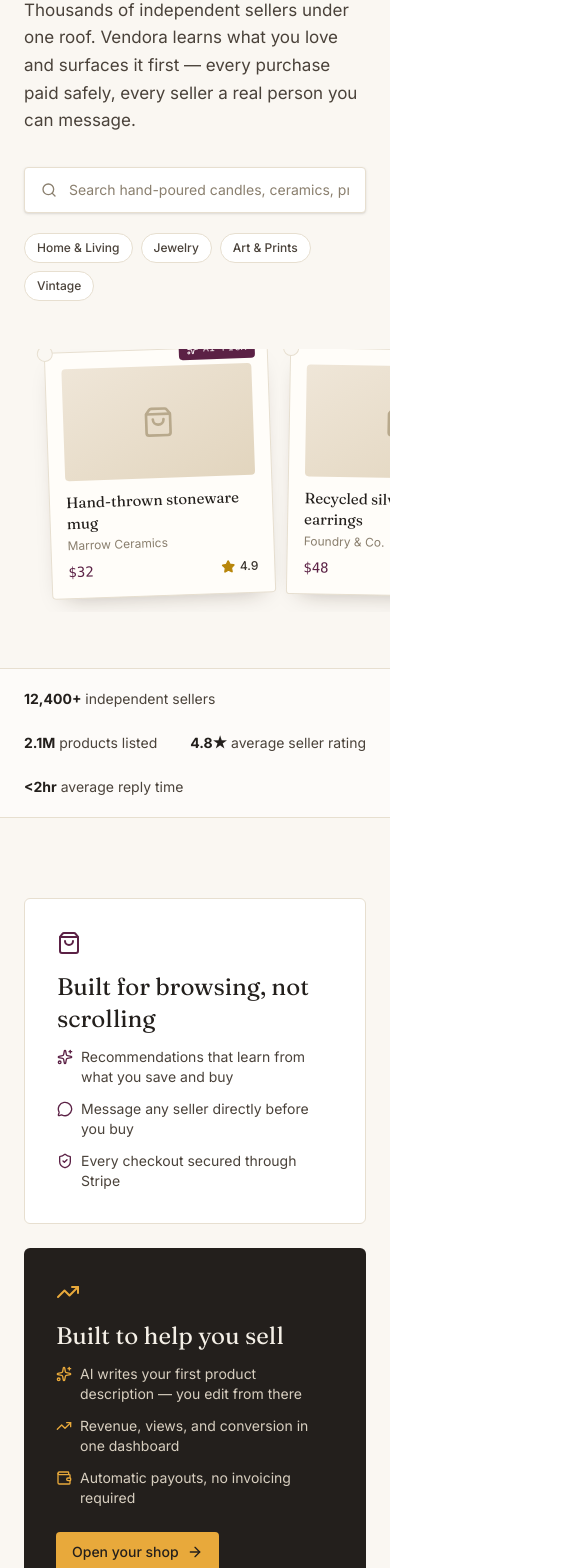
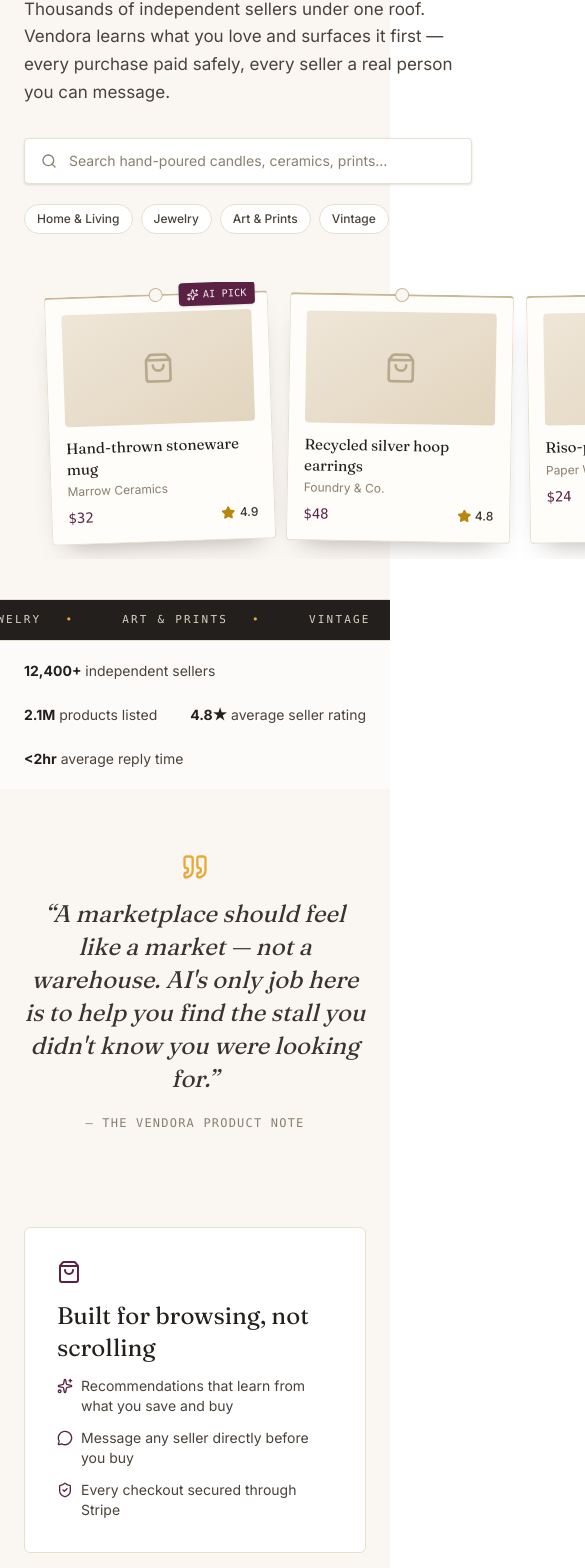
Before and after one commit to ShayaanAkram-1122/Multi-Vendor-Marketplace, a React (Vite) app in the folder client/: page / in a window 390 px wide. Shown: the part 289-1857 px from the top of the page, 585 px wide, since content can reach past the window. Built offline with nearby package versions, Linux system fonts and the light colour scheme.

Commit message:
Added landing page to the project

```diff
--- a/client/src/pages/LandingPage.jsx
+++ b/client/src/pages/LandingPage.jsx
@@ -1,10 +1,29 @@
-import { useState, useMemo } from 'react'
+import { useState, useMemo, useRef, useEffect } from 'react'
 import {
   Search, Sparkles, ShoppingBag, MessageCircle, Star, ShieldCheck,
   TrendingUp, ArrowRight, Menu, X, Heart, BadgeCheck, Wallet, Bell,
+  Quote, ChevronRight,
 } from 'lucide-react'
 
-const FONT_IMPORT = `@import url('https://fonts.googleapis.com/css2?family=Fraunces:opsz,wght@9..144,400;9..144,500;9..144,600;9..144,700&family=Inter:wght@400;500;600;700&family=IBM+Plex+Mono:wght@400;500&display=swap');`
+const GLOBAL_CSS = `
+@import url('https://fonts.googleapis.com/css2?family=Fraunces:opsz,wght@9..144,400;9..144,500;9..144,600;9..144,700&family=Inter:wght@400;500;600;700&family=IBM+Plex+Mono:wght@400;500&display=swap');
+
+@keyframes marquee { from { transform: translateX(0); } to { transform: translateX(-50%); } }
+.marquee-track { animation: marquee 28s linear infinite; }
+@media (prefers-reduced-motion: reduce) { .marquee-track { animation: none; } }
+
+.reveal { opacity: 0; transform: translateY(18px); transition: opacity .6s ease, transform .6s ease; }
+.reveal.is-visible { opacity: 1; transform: translateY(0); }
+@media (prefers-reduced-motion: reduce) { .reveal { opacity: 1; transform: none; transition: none; } }
+
+.grain::before {
+  content: "";
+  position: absolute; inset: 0;
+  background-image: radial-gradient(rgba(35,31,28,0.045) 1px, transparent 1px);
+  background-size: 3px 3px;
+  pointer-events: none;
+}
+`
 
 const CATEGORIES = ['All', 'Home & Living', 'Jewelry', 'Art & Prints', 'Vintage', 'Wellness', 'Stationery']
 
@@ -20,10 +39,44 @@ const PRODUCTS = [
 ]
 
 const TESTIMONIALS = [
-  { quote: "Vendora recommended a print shop I'd never have found on my own — it's now three of my favorite things on the wall.", name: 'Priya N.', role: 'Buyer since 2024' },
+  { quote: "Vendora recommended a print shop I'd never have found on my own — three of my favorite things on the wall came from there.", name: 'Priya N.', role: 'Buyer since 2024' },
   { quote: 'The AI description tool turned my rambling notes into copy that actually sells. My views doubled the first week.', name: 'Tomás R.', role: 'Seller, Late Bloom Vintage' },
   { quote: 'Payouts land on time, every time, and buyers message me directly instead of guessing at sizing.', name: 'Aisha K.', role: 'Seller, Hollow Creek Apothecary' },
 ]
+
+function Reveal({ children, className = '', delay = 0 }) {
+  const ref = useRef(null)
+  const [visible, setVisible] = useState(false)
+
+  useEffect(() => {
+    const node = ref.current
+    if (!node || typeof IntersectionObserver === 'undefined') {
+      setVisible(true)
+      return
+    }
+    const obs = new IntersectionObserver(
+      ([entry]) => {
+        if (entry.isIntersecting) {
+          setVisible(true)
+          obs.disconnect()
+        }
+      },
+      { threshold: 0.15 },
+    )
+    obs.observe(node)
+    return () => obs.disconnect()
+  }, [])
+
+  return (
+    <div
+      ref={ref}
+      className={`reveal ${visible ? 'is-visible' : ''} ${className}`}
+      style={{ transitionDelay: `${delay}ms` }}
+    >
+      {children}
+    </div>
+  )
+}
 
 function StarRow({ rating }) {
   return (
@@ -36,10 +89,10 @@ function StarRow({ rating }) {
 
 function TicketCard({ product }) {
   return (
-    <div className={`relative shrink-0 w-56 bg-[#FFFDF9] border border-[#E7DFD0] rounded-sm shadow-[0_10px_24px_-14px_rgba(43,25,12,0.35)] p-4 ${product.tilt} hover:rotate-0 transition-transform duration-300`}>
-      <div className="absolute -top-2 -left-2 w-4 h-4 rounded-full bg-[#FAF7F2] border border-[#E7DFD0]" />
+    <div className={`relative shrink-0 w-56 bg-[#FFFDF9] border border-[#E7DFD0] border-t-2 border-t-dashed border-t-[#C9B896] rounded-sm shadow-[0_14px_28px_-16px_rgba(43,25,12,0.4)] p-4 ${product.tilt} hover:rotate-0 hover:-translate-y-1 transition-all duration-300`}>
+      <div className="absolute -top-2 left-1/2 -translate-x-1/2 w-3.5 h-3.5 rounded-full bg-[#FAF7F2] border border-[#C9B896]" />
       {product.aiPick && (
-        <div className="absolute -top-3 right-3 bg-[#5B2145] text-[#F4E9EE] text-[10px] font-mono tracking-wide uppercase px-2 py-1 rounded-sm flex items-center gap-1">
+        <div className="absolute -top-3 right-3 bg-[#5B2145] text-[#F4E9EE] text-[10px] font-mono tracking-wide uppercase px-2 py-1 rounded-sm flex items-center gap-1 shadow-sm">
           <Sparkles className="w-3 h-3" /> AI Pick
         </div>
       )}
@@ -60,6 +113,7 @@ export default function LandingPage() {
   const [menuOpen, setMenuOpen] = useState(false)
   const [category, setCategory] = useState('All')
   const [query, setQuery] = useState('')
+  const [subscribed, setSubscribed] = useState(false)
 
   const filtered = useMemo(() => {
     return PRODUCTS.filter((p) => {
@@ -69,9 +123,11 @@ export default function LandingPage() {
     })
   }, [category, query])
 
+  const marqueeItems = [...CATEGORIES.slice(1), ...CATEGORIES.slice(1)]
+
   return (
     <div className="min-h-screen bg-[#FAF7F2] text-[#231F1C]" style={{ fontFamily: "'Inter', sans-serif" }}>
-      <style>{FONT_IMPORT}</style>
+      <style>{GLOBAL_CSS}</style>
 
       <header className="sticky top-0 z-50 bg-[#FAF7F2]/90 backdrop-blur border-b border-[#E7DFD0]">
         <div className="max-w-6xl mx-auto px-6 py-4 flex items-center justify-between">
@@ -82,18 +138,20 @@ export default function LandingPage() {
             <span className="font-['Fraunces'] font-semibold text-lg tracking-tight">Vendora</span>
           </div>
           <nav className="hidden md:flex items-center gap-8 text-sm text-[#4A423A]">
-            <a href="#shop" className="hover:text-[#5B2145] transition-colors">Shop</a>
-            <a href="#ai" className="hover:text-[#5B2145] transition-colors">How AI helps</a>
-            <a href="#sell" className="hover:text-[#5B2145] transition-colors">Sell on Vendora</a>
-            <a href="#stories" className="hover:text-[#5B2145] transition-colors">Stories</a>
+            {[['Shop', '#shop'], ['How AI helps', '#ai'], ['Sell on Vendora', '#sell'], ['Stories', '#stories']].map(([label, href]) => (
+              <a key={href} href={href} className="relative group py-1">
+                {label}
+                <span className="absolute left-0 -bottom-0.5 h-px w-0 bg-[#5B2145] transition-all duration-300 group-hover:w-full" />
+              </a>
+            ))}
           </nav>
           <div className="hidden md:flex items-center gap-3">
-            <button type="button" className="text-sm text-[#4A423A] hover:text-[#5B2145] transition-colors">Log in</button>
-            <button type="button" className="text-sm bg-[#5B2145] text-[#F4E9EE] px-4 py-2 rounded-sm hover:bg-[#471735] transition-colors">
+            <button type="button" className="text-sm text-[#4A423A] hover:text-[#5B2145] transition-colors focus-visible:outline focus-visible:outline-2 focus-visible:outline-[#5B2145] rounded-sm px-1">Log in</button>
+            <button type="button" className="text-sm bg-[#5B2145] text-[#F4E9EE] px-4 py-2 rounded-sm hover:bg-[#471735] transition-colors focus-visible:outline focus-visible:outline-2 focus-visible:outline-offset-2 focus-visible:outline-[#5B2145]">
               Start shopping
             </button>
           </div>
-          <button type="button" className="md:hidden" onClick={() => setMenuOpen(!menuOpen)} aria-label="Toggle menu">
+          <button type="button" className="md:hidden focus-visible:outline focus-visible:outline-2 focus-visible:outline-[#5B2145] rounded-sm" onClick={() => setMenuOpen(!menuOpen)} aria-label="Toggle menu" aria-expanded={menuOpen}>
             {menuOpen ? <X className="w-5 h-5" /> : <Menu className="w-5 h-5" />}
           </button>
         </div>
@@ -108,12 +166,12 @@ export default function LandingPage() {
         )}
       </header>
 
-      <section className="max-w-6xl mx-auto px-6 pt-16 pb-14 grid md:grid-cols-2 gap-12 items-center">
-        <div>
+      <section className="max-w-6xl mx-auto px-6 pt-16 pb-10 grid md:grid-cols-2 gap-12 items-center">
+        <Reveal>
           <div className="inline-flex items-center gap-2 font-mono text-[11px] uppercase tracking-widest text-[#5B2145] bg-[#F1E4EA] px-3 py-1.5 rounded-full mb-6">
             <Sparkles className="w-3.5 h-3.5" /> Multi-vendor · AI-matched
           </div>
-          <h1 className="font-['Fraunces'] text-[42px] sm:text-[52px] leading-[1.05] tracking-tight mb-5">
+          <h1 className="font-['Fraunces'] text-[42px] sm:text-[54px] leading-[1.04] tracking-tight mb-5">
             Shop small.<br />Matched by <span className="italic text-[#5B2145]">AI</span>.
           </h1>
           <p className="text-[#4A423A] text-[17px] leading-relaxed max-w-md mb-8">
@@ -121,15 +179,16 @@ export default function LandingPage() {
             surfaces it first — every purchase paid safely, every seller a real person you can message.
           </p>
 
-          <div className="flex items-center bg-white border border-[#E7DFD0] rounded-sm shadow-sm px-4 py-3 mb-5 max-w-md">
+          <label className="flex items-center bg-white border border-[#E7DFD0] rounded-sm shadow-sm px-4 py-3 mb-5 max-w-md focus-within:border-[#5B2145] transition-colors">
             <Search className="w-4 h-4 text-[#8A7F6E] shrink-0" />
+            <span className="sr-only">Search products</span>
             <input
               value={query}
               onChange={(e) => setQuery(e.target.value)}
               placeholder="Search hand-poured candles, ceramics, prints…"
               className="ml-3 flex-1 outline-none text-sm bg-transparent placeholder:text-[#8A7F6E]"
             />
-          </div>
+          </label>
 
           <div className="flex flex-wrap gap-2">
             {CATEGORIES.slice(1, 5).map((c) => (
@@ -137,20 +196,32 @@ export default function LandingPage() {
                 key={c}
                 type="button"
                 onClick={() => { setCategory(c); document.getElementById('shop')?.scrollIntoView({ behavior: 'smooth' }) }}
-                className="text-xs font-medium text-[#4A423A] bg-white border border-[#E7DFD0] px-3 py-1.5 rounded-full hover:border-[#5B2145] hover:text-[#5B2145] transition-colors"
+                className="text-xs font-medium text-[#4A423A] bg-white border border-[#E7DFD0] px-3 py-1.5 rounded-full hover:border-[#5B2145] hover:text-[#5B2145] transition-colors focus-visible:outline focus-visible:outline-2 focus-visible:outline-[#5B2145]"
               >
                 {c}
               </button>
             ))}
           </div>
+        </Reveal>
+
+        <Reveal delay={120}>
+          <div className="flex gap-4 overflow-x-auto pb-4 md:pb-0 md:flex-wrap md:justify-end -mr-6 md:mr-0 pl-6 md:pl-0 pt-3">
+            {PRODUCTS.slice(0, 4).map((p) => <TicketCard key={p.id} product={p} />)}
+          </div>
+        </Reveal>
+      </section>
+
+      <div className="border-y border-[#E7DFD0] bg-[#231F1C] overflow-hidden">
+        <div className="flex whitespace-nowrap py-3 marquee-track w-max">
+          {marqueeItems.map((c, i) => (
+            <span key={`${c}-${i}`} className="font-mono text-[11px] uppercase tracking-[0.2em] text-[#D8CFC0] px-6 flex items-center gap-6">
+              {c} <span className="text-[#E8A93B]">•</span>
+            </span>
+          ))}
+        </div>
       </div>
 
-        <div className="flex gap-4 overflow-x-auto pb-4 md:pb-0 md:flex-wrap md:justify-end -mr-6 md:mr-0 pl-6 md:pl-0">
-          {PRODUCTS.slice(0, 4).map((p) => <TicketCard key={p.id} product={p} />)}
-        </div>
-      </section>
-
-      <section className="border-y border-[#E7DFD0] bg-white/60">
+      <section className="bg-white/60">
         <div className="max-w-6xl mx-auto px-6 py-5 flex flex-wrap items-center justify-between gap-6 text-sm text-[#4A423A]">
           <span><strong className="text-[#231F1C]">12,400+</strong> independent sellers</span>
           <span><strong className="text-[#231F1C]">2.1M</strong> products listed</span>
@@ -159,8 +230,20 @@ export default function LandingPage() {
         </div>
       </section>
 
-      <section className="max-w-6xl mx-auto px-6 py-20 grid md:grid-cols-2 gap-6">
-        <div className="bg-white border border-[#E7DFD0] rounded-md p-8">
+      <Reveal>
+        <section className="max-w-3xl mx-auto px-6 py-16 text-center">
+          <Quote className="w-7 h-7 text-[#E8A93B] mx-auto mb-4" />
+          <p className="font-['Fraunces'] italic text-2xl sm:text-3xl leading-snug text-[#3A342E]">
+            &ldquo;A marketplace should feel like a market — not a warehouse.
+            AI&apos;s only job here is to help you find the stall you didn&apos;t know you were looking for.&rdquo;
+          </p>
+          <p className="mt-5 text-xs font-mono uppercase tracking-widest text-[#8A7F6E]">— The Vendora product note</p>
+        </section>
+      </Reveal>
+
+      <section className="max-w-6xl mx-auto px-6 py-8 grid md:grid-cols-2 gap-6">
+        <Reveal>
+          <div className="bg-white border border-[#E7DFD0] rounded-md p-8 h-full">
             <ShoppingBag className="w-6 h-6 text-[#5B2145] mb-4" />
             <h3 className="font-['Fraunces'] text-2xl mb-3">Built for browsing, not scrolling</h3>
             <ul className="space-y-3 text-sm text-[#4A423A]">
@@ -169,21 +252,43 @@ export default function LandingPage() {
               <li className="flex gap-2"><ShieldCheck className="w-4 h-4 mt-0.5 text-[#5B2145] shrink-0" /> Every checkout secured through Stripe</li>
             </ul>
           </div>
-        <div id="sell" className="bg-[#231F1C] text-[#F4EFE6] rounded-md p-8">
-          <TrendingUp className="w-6 h-6 text-[#E8A93B] mb-4" />
-          <h3 className="font-['Fraunces'] text-2xl mb-3">Built to help you sell</h3>
-          <ul className="space-y-3 text-sm text-[#D8CFC0]">
+        </Reveal>
+        <Reveal delay={100}>
+          <div id="sell" className="bg-[#231F1C] text-[#F4EFE6] rounded-md p-8 h-full relative overflow-hidden grain">
+            <TrendingUp className="w-6 h-6 text-[#E8A93B] mb-4 relative" />
+            <h3 className="font-['Fraunces'] text-2xl mb-3 relative">Built to help you sell</h3>
+            <ul className="space-y-3 text-sm text-[#D8CFC0] relative mb-6">
               <li className="flex gap-2"><Sparkles className="w-4 h-4 mt-0.5 text-[#E8A93B] shrink-0" /> AI writes your first product description — you edit from there</li>
               <li className="flex gap-2"><TrendingUp className="w-4 h-4 mt-0.5 text-[#E8A93B] shrink-0" /> Revenue, views, and conversion in one dashboard</li>
               <li className="flex gap-2"><Wallet className="w-4 h-4 mt-0.5 text-[#E8A93B] shrink-0" /> Automatic payouts, no invoicing required</li>
             </ul>
-          <button type="button" className="mt-6 inline-flex items-center gap-2 text-sm bg-[#E8A93B] text-[#231F1C] font-medium px-4 py-2.5 rounded-sm hover:bg-[#d99c2f] transition-colors">
+
+            <div className="relative bg-[#2E2925] border border-[#4A423A] rounded-sm p-4 mb-6">
+              <div className="flex items-center justify-between mb-3">
+                <span className="text-[10px] font-mono uppercase tracking-widest text-[#8A7F6E]">This month</span>
+                <span className="text-[10px] font-mono text-[#4FBF8B]">+18.4%</span>
+              </div>
+              <div className="flex items-end gap-1.5 h-16 mb-3">
+                {[35, 50, 42, 68, 55, 80, 62, 90, 74, 96].map((h, i) => (
+                  <div key={i} className="flex-1 bg-gradient-to-t from-[#E8A93B] to-[#F4C878] rounded-t-sm" style={{ height: `${h}%` }} />
+                ))}
+              </div>
+              <div className="flex justify-between text-[11px] font-mono text-[#D8CFC0]">
+                <span>Revenue <b className="text-[#F4EFE6]">$4,280</b></span>
+                <span>Orders <b className="text-[#F4EFE6]">312</b></span>
+                <span>Views <b className="text-[#F4EFE6]">9.6k</b></span>
+              </div>
+            </div>
+
+            <button type="button" className="relative inline-flex items-center gap-2 text-sm bg-[#E8A93B] text-[#231F1C] font-medium px-4 py-2.5 rounded-sm hover:bg-[#d99c2f] transition-colors focus-visible:outline focus-visible:outline-2 focus-visible:outline-offset-2 focus-visible:outline-[#E8A93B]">
               Open your shop <ArrowRight className="w-4 h-4" />
             </button>
           </div>
+        </Reveal>
       </section>
 
-      <section id="shop" className="max-w-6xl mx-auto px-6 py-10">
+      <section id="shop" className="max-w-6xl mx-auto px-6 py-16">
+        <Reveal>
           <div className="flex items-end justify-between mb-6 flex-wrap gap-4">
             <div>
               <div className="font-mono text-[11px] uppercase tracking-widest text-[#8A7F6E] mb-2">Today&apos;s picks</div>
@@ -195,7 +300,7 @@ export default function LandingPage() {
                   key={c}
                   type="button"
                   onClick={() => setCategory(c)}
-                className={`text-xs font-medium px-3 py-1.5 rounded-full border transition-colors ${
+                  className={`text-xs font-medium px-3 py-1.5 rounded-full border transition-colors focus-visible:outline focus-visible:outline-2 focus-visible:outline-[#5B2145] ${
                     category === c
                       ? 'bg-[#5B2145] text-[#F4E9EE] border-[#5B2145]'
                       : 'bg-white text-[#4A423A] border-[#E7DFD0] hover:border-[#5B2145]'
@@ -206,16 +311,18 @@ export default function LandingPage() {
               ))}
             </div>
           </div>
+        </Reveal>
 
         {filtered.length === 0 ? (
           <p className="text-sm text-[#8A7F6E] py-12 text-center">No matches yet — try another search or category.</p>
         ) : (
           <div className="grid grid-cols-2 sm:grid-cols-3 md:grid-cols-4 gap-5">
-            {filtered.map((p) => (
-              <div key={p.id} className="group bg-white border border-[#E7DFD0] rounded-md overflow-hidden hover:shadow-[0_14px_30px_-18px_rgba(43,25,12,0.4)] transition-shadow">
+            {filtered.map((p, i) => (
+              <Reveal key={p.id} delay={(i % 4) * 60}>
+                <div className="group bg-white border border-[#E7DFD0] rounded-md overflow-hidden hover:shadow-[0_14px_30px_-18px_rgba(43,25,12,0.4)] hover:-translate-y-0.5 transition-all">
                   <div className="relative h-32 bg-gradient-to-br from-[#EFE6D8] to-[#E2D5BE] flex items-center justify-center text-[#B8A98C]">
                     <ShoppingBag className="w-7 h-7" />
-                  <button type="button" className="absolute top-2 right-2 w-7 h-7 rounded-full bg-white/90 flex items-center justify-center text-[#8A7F6E] hover:text-[#5B2145] opacity-0 group-hover:opacity-100 transition-opacity">
+                    <button type="button" aria-label={`Save ${p.name}`} className="absolute top-2 right-2 w-7 h-7 rounded-full bg-white/90 flex items-center justify-center text-[#8A7F6E] hover:text-[#5B2145] opacity-0 group-hover:opacity-100 transition-opacity">
                       <Heart className="w-3.5 h-3.5" />
                     </button>
                     {p.aiPick && (
@@ -233,21 +340,25 @@ export default function LandingPage() {
                     </div>
                   </div>
                 </div>
+              </Reveal>
             ))}
           </div>
         )}
       </section>
 
-      <section id="ai" className="bg-[#F1E4EA] mt-20">
+      <section id="ai" className="bg-[#F1E4EA]">
         <div className="max-w-6xl mx-auto px-6 py-20">
+          <Reveal>
             <div className="max-w-lg mb-12">
               <div className="font-mono text-[11px] uppercase tracking-widest text-[#5B2145] mb-2">How the AI helps</div>
               <h2 className="font-['Fraunces'] text-3xl mb-3">Quiet AI, doing the tedious parts</h2>
               <p className="text-[#4A423A] text-[15px]">It doesn&apos;t replace the seller&apos;s voice or your judgment — it clears the busywork out of the way.</p>
             </div>
+          </Reveal>
 
           <div className="grid md:grid-cols-3 gap-6">
-            <div className="bg-white rounded-md p-6 border border-[#E7DFD0]">
+            <Reveal>
+              <div className="bg-white rounded-md p-6 border border-[#E7DFD0] h-full">
                 <Sparkles className="w-5 h-5 text-[#5B2145] mb-4" />
                 <h4 className="font-['Fraunces'] text-lg mb-2">Recommendations that fit</h4>
                 <p className="text-sm text-[#4A423A] mb-4">Built from what you browse and buy, not just what&apos;s trending.</p>
@@ -257,8 +368,10 @@ export default function LandingPage() {
                   ))}
                 </div>
               </div>
+            </Reveal>
 
-            <div className="bg-white rounded-md p-6 border border-[#E7DFD0]">
+            <Reveal delay={100}>
+              <div className="bg-white rounded-md p-6 border border-[#E7DFD0] h-full">
                 <MessageCircle className="w-5 h-5 text-[#5B2145] mb-4" />
                 <h4 className="font-['Fraunces'] text-lg mb-2">Descriptions that write themselves</h4>
                 <p className="text-sm text-[#4A423A] mb-3">Sellers enter a few keywords — a first draft comes back in seconds.</p>
@@ -267,8 +380,10 @@ export default function LandingPage() {
                   <span className="text-[#5B2145]">→ &quot;Thrown by hand in small batches, finished in a soft matte glaze that&apos;s kind to your morning light.&quot;</span>
                 </div>
               </div>
+            </Reveal>
 
-            <div className="bg-white rounded-md p-6 border border-[#E7DFD0]">
+            <Reveal delay={200}>
+              <div className="bg-white rounded-md p-6 border border-[#E7DFD0] h-full">
                 <TrendingUp className="w-5 h-5 text-[#5B2145] mb-4" />
                 <h4 className="font-['Fraunces'] text-lg mb-2">A dashboard that explains itself</h4>
                 <p className="text-sm text-[#4A423A] mb-4">Views, conversion, and revenue — plotted, not buried in a spreadsheet.</p>
@@ -278,42 +393,66 @@ export default function LandingPage() {
                   ))}
                 </div>
               </div>
+            </Reveal>
           </div>
         </div>
       </section>
 
       <section id="stories" className="max-w-6xl mx-auto px-6 py-20">
+        <Reveal>
           <div className="font-mono text-[11px] uppercase tracking-widest text-[#8A7F6E] mb-2 text-center">From the market</div>
           <h2 className="font-['Fraunces'] text-3xl mb-12 text-center">Buyers and sellers, in their own words</h2>
+        </Reveal>
         <div className="grid md:grid-cols-3 gap-6">
-          {TESTIMONIALS.map((t) => (
-            <div key={t.name} className="bg-white border border-[#E7DFD0] rounded-md p-6">
+          {TESTIMONIALS.map((t, i) => (
+            <Reveal key={t.name} delay={i * 100}>
+              <div className="bg-white border border-[#E7DFD0] rounded-md p-6 h-full">
                 <BadgeCheck className="w-5 h-5 text-[#5B2145] mb-4" />
                 <p className="text-[#3A342E] text-[14.5px] leading-relaxed mb-5">&ldquo;{t.quote}&rdquo;</p>
                 <p className="text-sm font-medium">{t.name}</p>
                 <p className="text-xs text-[#8A7F6E]">{t.role}</p>
               </div>
+            </Reveal>
           ))}
         </div>
       </section>
 
       <section className="bg-[#231F1C] text-[#F4EFE6]">
         <div className="max-w-6xl mx-auto px-6 py-20 text-center">
+          <Reveal>
             <Bell className="w-6 h-6 text-[#E8A93B] mx-auto mb-5" />
             <h2 className="font-['Fraunces'] text-3xl sm:text-4xl mb-4">Come see what&apos;s in the stalls today</h2>
             <p className="text-[#D8CFC0] max-w-md mx-auto mb-8">Free to browse, free to join. Sellers keep full control of their shop, their prices, their voice.</p>
-          <div className="flex flex-wrap justify-center gap-3">
-            <button type="button" className="bg-[#E8A93B] text-[#231F1C] font-medium px-6 py-3 rounded-sm hover:bg-[#d99c2f] transition-colors inline-flex items-center gap-2">
+            <div className="flex flex-wrap justify-center gap-3 mb-10">
+              <button type="button" className="bg-[#E8A93B] text-[#231F1C] font-medium px-6 py-3 rounded-sm hover:bg-[#d99c2f] transition-colors inline-flex items-center gap-2 focus-visible:outline focus-visible:outline-2 focus-visible:outline-offset-2 focus-visible:outline-[#E8A93B]">
                 Start shopping <ArrowRight className="w-4 h-4" />
               </button>
-            <button type="button" className="border border-[#4A423A] text-[#F4EFE6] px-6 py-3 rounded-sm hover:border-[#E8A93B] transition-colors">
+              <button type="button" className="border border-[#4A423A] text-[#F4EFE6] px-6 py-3 rounded-sm hover:border-[#E8A93B] transition-colors focus-visible:outline focus-visible:outline-2 focus-visible:outline-offset-2 focus-visible:outline-[#E8A93B]">
                 Open your shop
               </button>
             </div>
+
+            <form
+              onSubmit={(e) => { e.preventDefault(); setSubscribed(true) }}
+              className="max-w-sm mx-auto flex items-center bg-[#2E2925] border border-[#4A423A] rounded-sm p-1.5"
+            >
+              <label className="sr-only" htmlFor="newsletter">Email address</label>
+              <input
+                id="newsletter"
+                type="email"
+                required
+                placeholder="you@email.com"
+                className="flex-1 bg-transparent px-3 py-2 text-sm outline-none placeholder:text-[#8A7F6E]"
+              />
+              <button type="submit" className="shrink-0 bg-[#E8A93B] text-[#231F1C] text-xs font-medium px-3 py-2 rounded-sm hover:bg-[#d99c2f] transition-colors inline-flex items-center gap-1">
+                {subscribed ? 'Subscribed' : 'New arrivals'} <ChevronRight className="w-3.5 h-3.5" />
+              </button>
+            </form>
+          </Reveal>
         </div>
         <div className="border-t border-[#3A342E]">
           <div className="max-w-6xl mx-auto px-6 py-5 flex flex-wrap justify-between gap-3 text-xs text-[#8A7F6E] font-mono">
-            <span>Vendora — AI-powered multi-vendor marketplace</span>
+            <span>Vendora — a concept marketplace</span>
             <span>Home &amp; Living · Jewelry · Art &amp; Prints · Vintage · Wellness · Stationery</span>
           </div>
         </div>
```
Also changed, not shown: 1 other file (tests, documents, lock files or other folders). Lines whose indentation alone changed are shown as unchanged.
